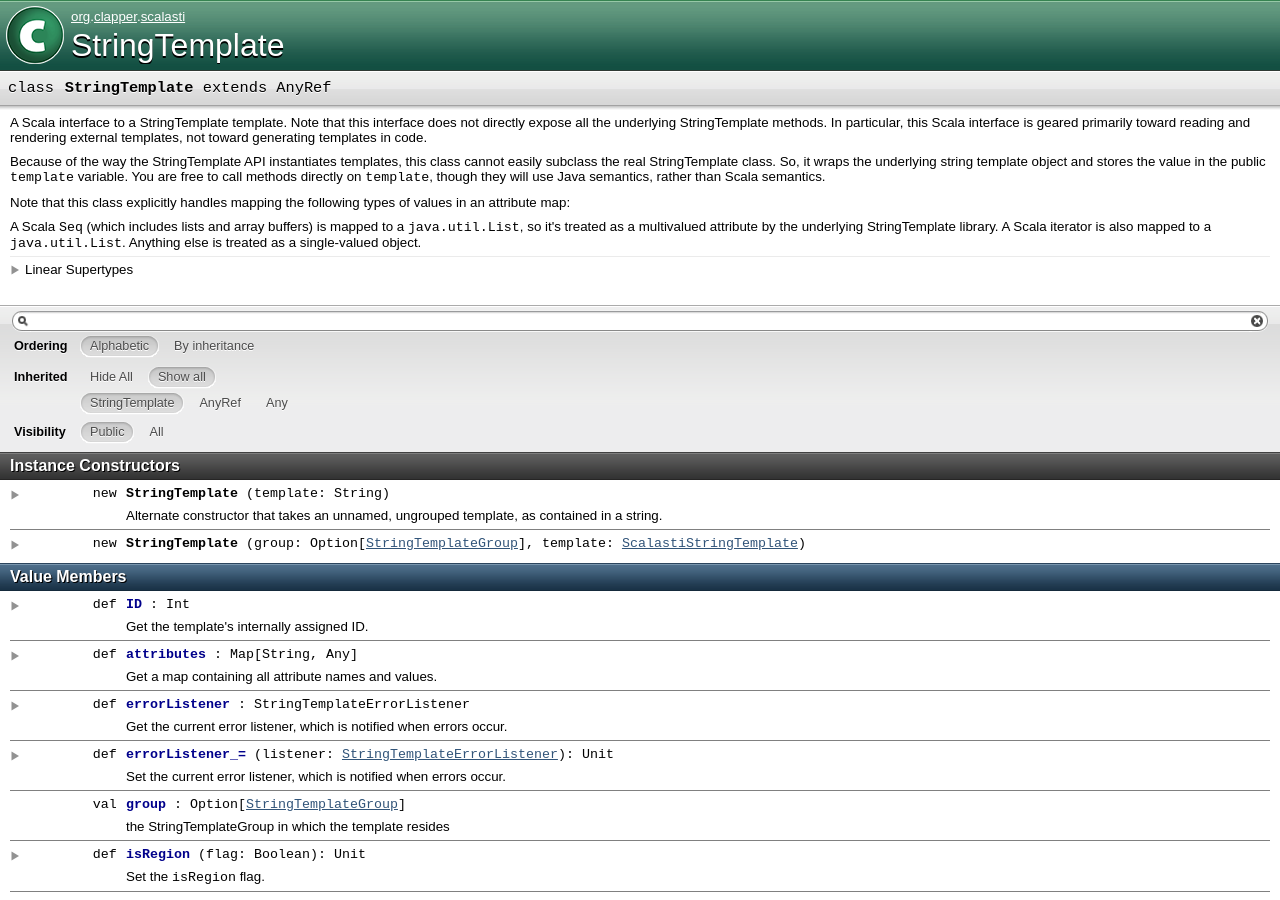
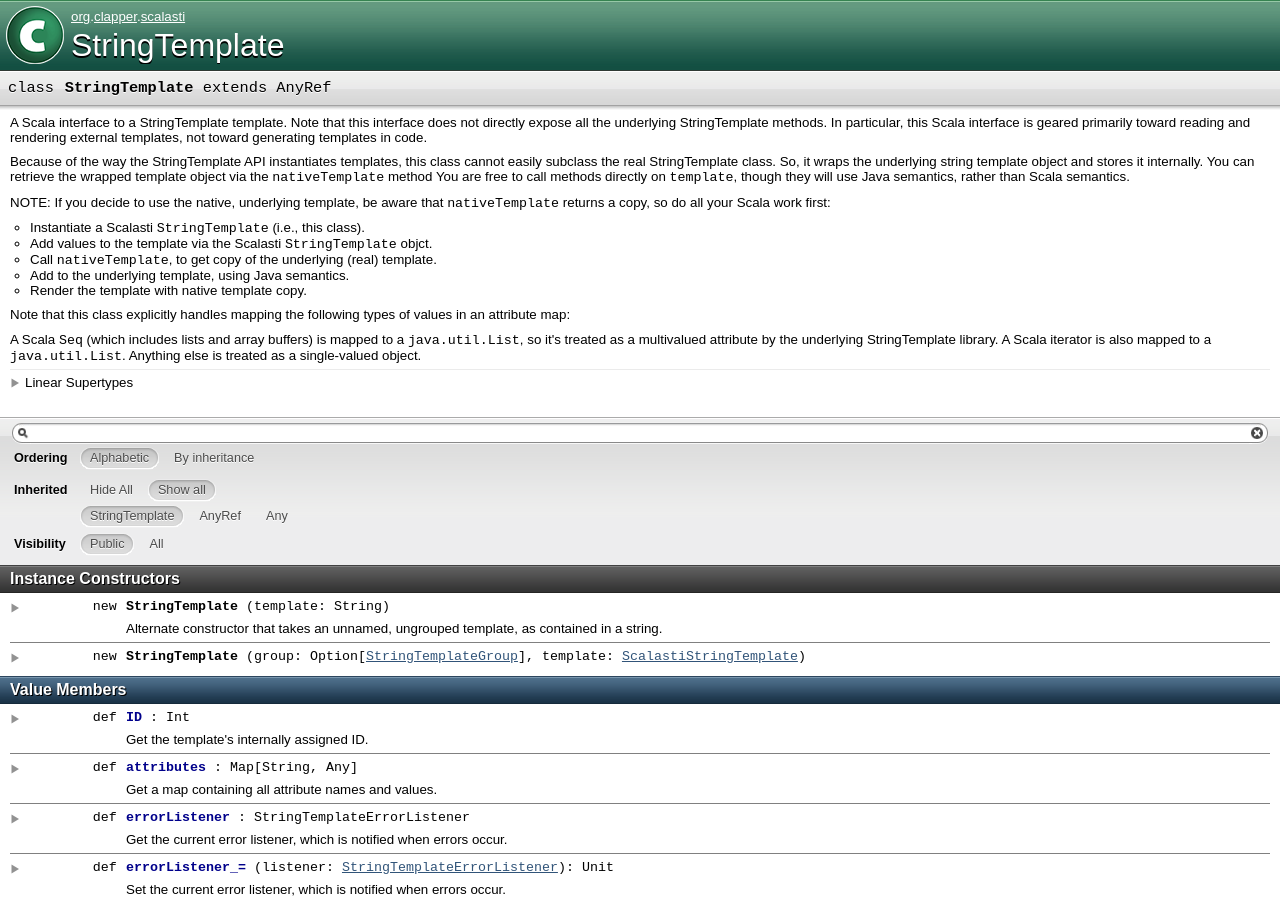
Before and after one commit to bmc/scalasti, a Jekyll site: the page api/org/clapper/scalasti/StringTemplate.html, which Jekyll copies as it is, in a window 1280 px wide and 900 px high. Built offline with Jekyll 4.4.1, drawn with Linux system fonts in a browser that asks for light colours.

Commit message:
API doc update

```diff
--- a/api/org/clapper/scalasti/StringTemplate.html
+++ b/api/org/clapper/scalasti/StringTemplate.html
@@ -33,9 +33,11 @@ does not directly expose all the underlying StringTemplate methods. In
 particular, this Scala interface is geared primarily toward reading and
 rendering external templates, not toward generating templates in code.</p><p>Because of the way the StringTemplate API instantiates templates, this
 class cannot easily subclass the real StringTemplate class. So, it wraps
-the underlying string template object and stores the value in the public
-<code>template</code> variable. You are free to call methods directly on <code>template</code>,
-though they will use Java semantics, rather than Scala semantics.</p><p>Note that this class explicitly handles mapping the following types of
+the underlying string template object and stores it internally. You can
+retrieve the wrapped template object via the <code>nativeTemplate</code> method
+You are free to call methods directly on <code>template</code>, though they will
+use Java semantics, rather than Scala semantics.</p><p>NOTE: If you decide to use the native, underlying template, be aware
+that <code>nativeTemplate</code> returns a copy, so do all your Scala work first:</p><ul><li>Instantiate a Scalasti <code>StringTemplate</code> (i.e., this class).</li><li>Add values to the template via the Scalasti <code>StringTemplate</code> objct.</li><li>Call <code>nativeTemplate</code>, to get copy of the underlying (real) template.</li><li>Add to the underlying template, using Java semantics.</li><li>Render the template with native template copy.</li></ul><p>Note that this class explicitly handles mapping the following types of
 values in an attribute map:</p><p>A Scala <code>Seq</code> (which includes lists and array buffers) is mapped to
 a <code>java.util.List</code>, so it's treated as a multivalued attribute by the
 underlying StringTemplate library. A Scala iterator is also mapped to a
@@ -464,8 +466,9 @@ assumed to be strings. The values are mapped as follows:</p><p>- A Scala <code>S
       <p class="shortcomment cmt">Returns a copy of the underlying (wrapped) StringTemplate API object.</p><div class="fullcomment"><div class="comment cmt"><p>Returns a copy of the underlying (wrapped) StringTemplate API object.
 Unlike <code>StringTemplate.getInstanceOf()</code>, this method copies the
 current set of attributes and the enclosing instance reference (if any)
-to the returned copy.
-</p></div><dl class="paramcmts block"><dt>returns</dt><dd class="cmt"><p>a copy of the underlying StringTemplate object.
+to the returned copy.</p><p>NOTE: If you decide to use the native, underlying template, be aware
+that <code>nativeTemplate</code> returns a copy, so do all your Scala work first:</p><ul><li>Instantiate a Scalasti <code>StringTemplate</code> (i.e., this class).</li><li>Add values to the template via the Scalasti <code>StringTemplate</code> objct.</li><li>Call <code>nativeTemplate</code>, to get copy of the underlying (real) template.</li><li>Add to the underlying template, using Java semantics.</li><li>Render the template with native template copy.
+</li></ul></div><dl class="paramcmts block"><dt>returns</dt><dd class="cmt"><p>a copy of the underlying StringTemplate object.
 </p></dd></dl></div>
     </li><li visbl="pub" name="scala.AnyRef#ne" data-isabs="false">
       <a id="ne(AnyRef):Boolean"></a>
```
